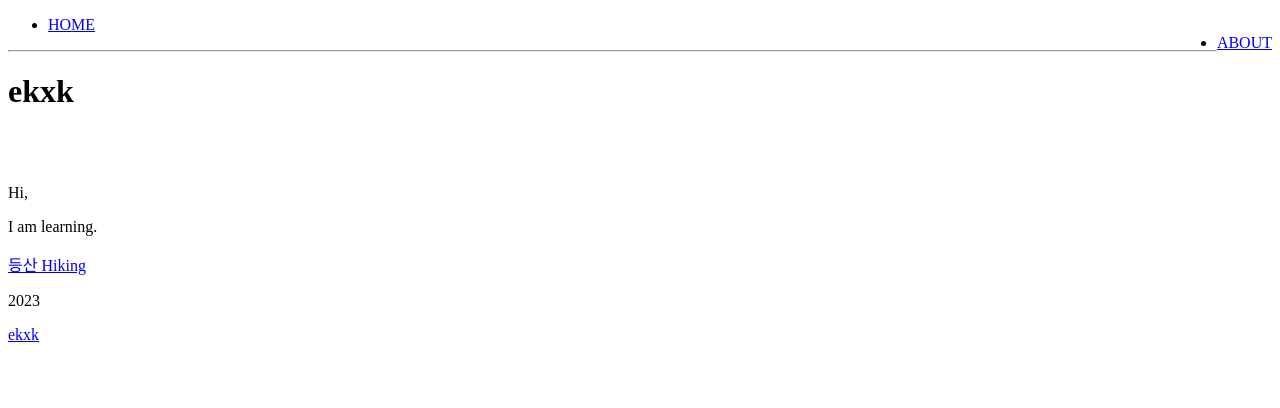
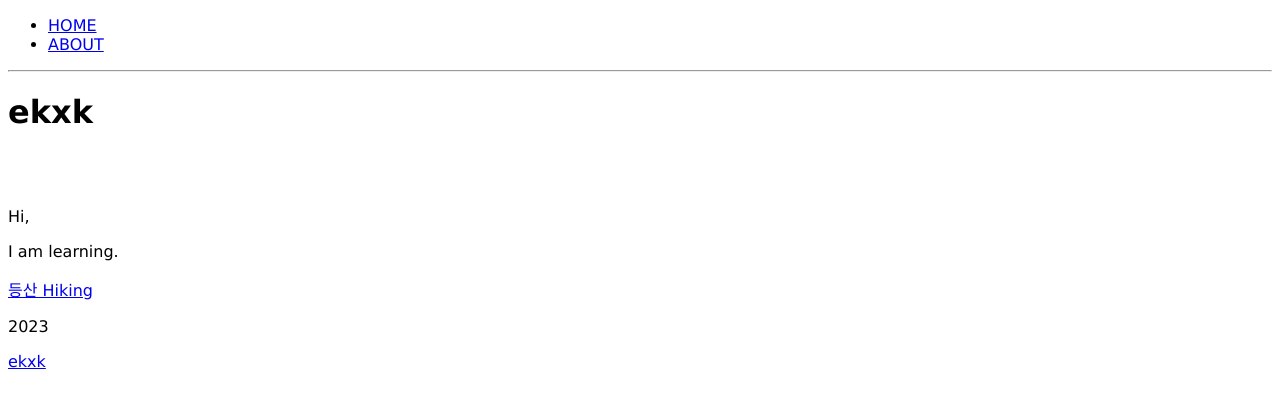
Before and after one commit to ekxk/ekxk.github.io, a plain HTML site: page index.html in a window 1280 px wide. Drawn offline with Linux system fonts and the light colour scheme.

Commit message:
Update index.html

```diff
--- a/index.html
+++ b/index.html
@@ -4,6 +4,7 @@
     <meta charset="UTF-8">
     <meta http-equiv="X-UA-Compatible" content="IE=edge">
     <meta name="viewport" content="width=device-width, initial-scale=1.0">
+    <link rel="stylesheet" href="style.css">
     <title>you are here!</title>
 </head>
 <body>
@@ -11,7 +12,7 @@
         <nav>
             <ul>
                 <li><a href="index.html">HOME</a></li>
-                <li style="float:right"><a href="about.html">ABOUT</a></li>
+                <li><a href="about.html">ABOUT</a></li>
             </ul>
         </nav>
         <hr>
```
